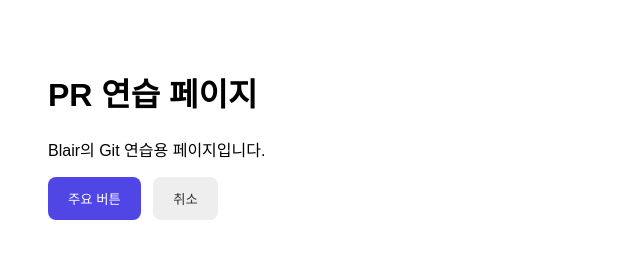
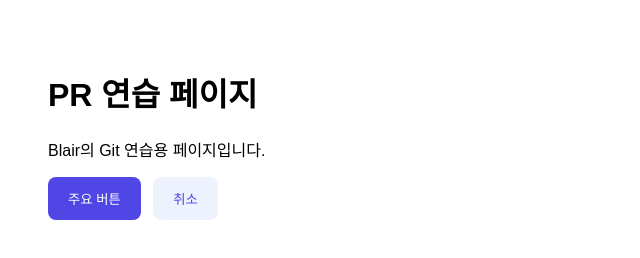
Before and after one commit to blairgaeun/pr-practice, a plain HTML site: page index.html in a window 1280 px wide. Shown: the whole page, without its empty margins (0-640 px from the left). Drawn offline with Linux system fonts and the light colour scheme.

Commit message:
[Fix](button): 보조 버튼 색상을 브랜드 톤으로 변경

```diff
--- a/index.html
+++ b/index.html
@@ -7,7 +7,7 @@
     body { font-family: sans-serif; padding: 40px; }
     .btn { padding: 12px 20px; border: none; border-radius: 8px; margin-right: 8px; cursor: pointer; }
     .btn-primary { background: #4f46e5; color: white; }
-    .btn-secondary { background: #eeeeee; color: #333333; }
+    .btn-secondary { background: #EEF2FF; color: #4F46E5; }
   </style>
 </head>
 <body>
```
